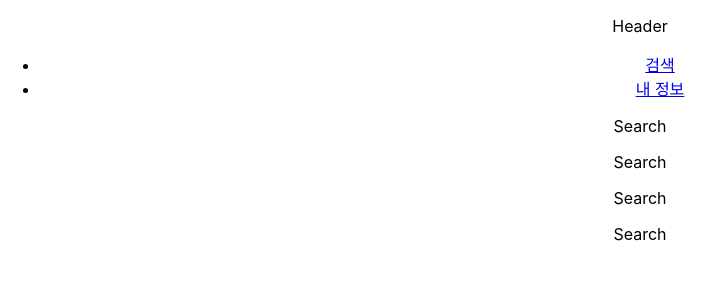
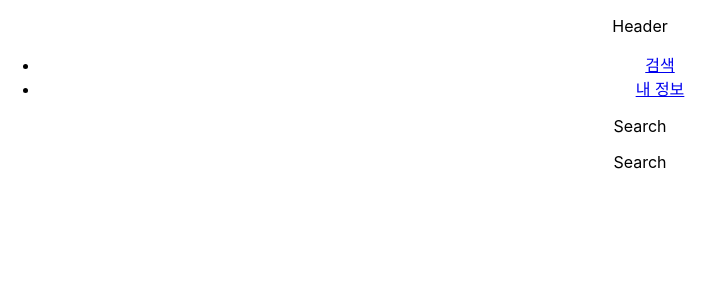
Before and after one commit to donghyun960215/movie-react, a React (Create React App) app: page / in a window 1280 px wide. Shown: the top 300 px of the page, without its empty margins (0-725 px from the left). Built offline with nearby package versions, Linux system fonts and the light colour scheme.

Commit message:
기본 페이지 셋팅

```diff
--- a/src/pages/search.js
+++ b/src/pages/search.js
@@ -4,7 +4,7 @@ const Search = () => {
   return  (
     <div>
       <p>Search</p>
-      <p>Search</p><p>Search</p><p>Search</p>
+      <p>Search</p>
     </div>
   )
 }
```
